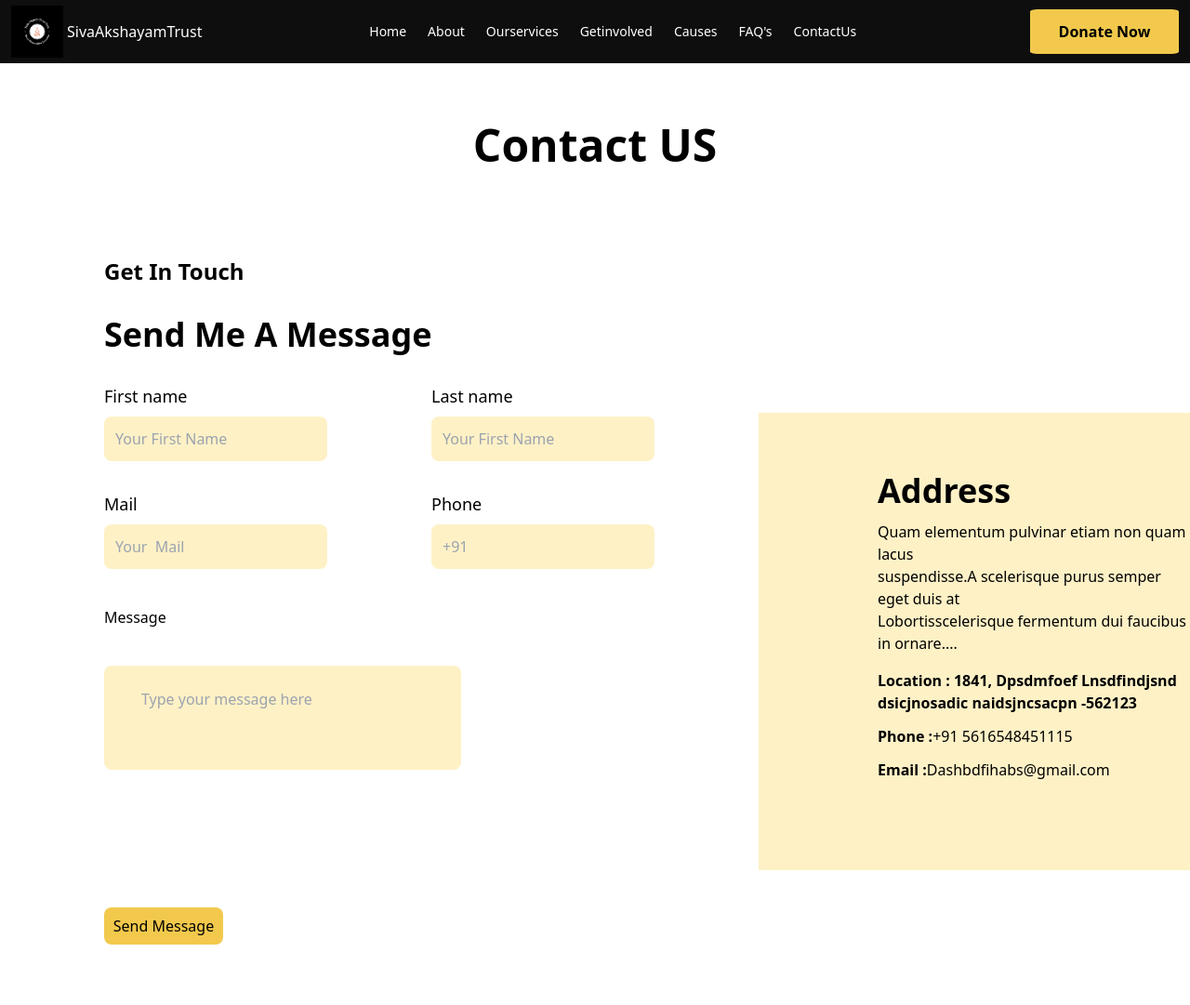
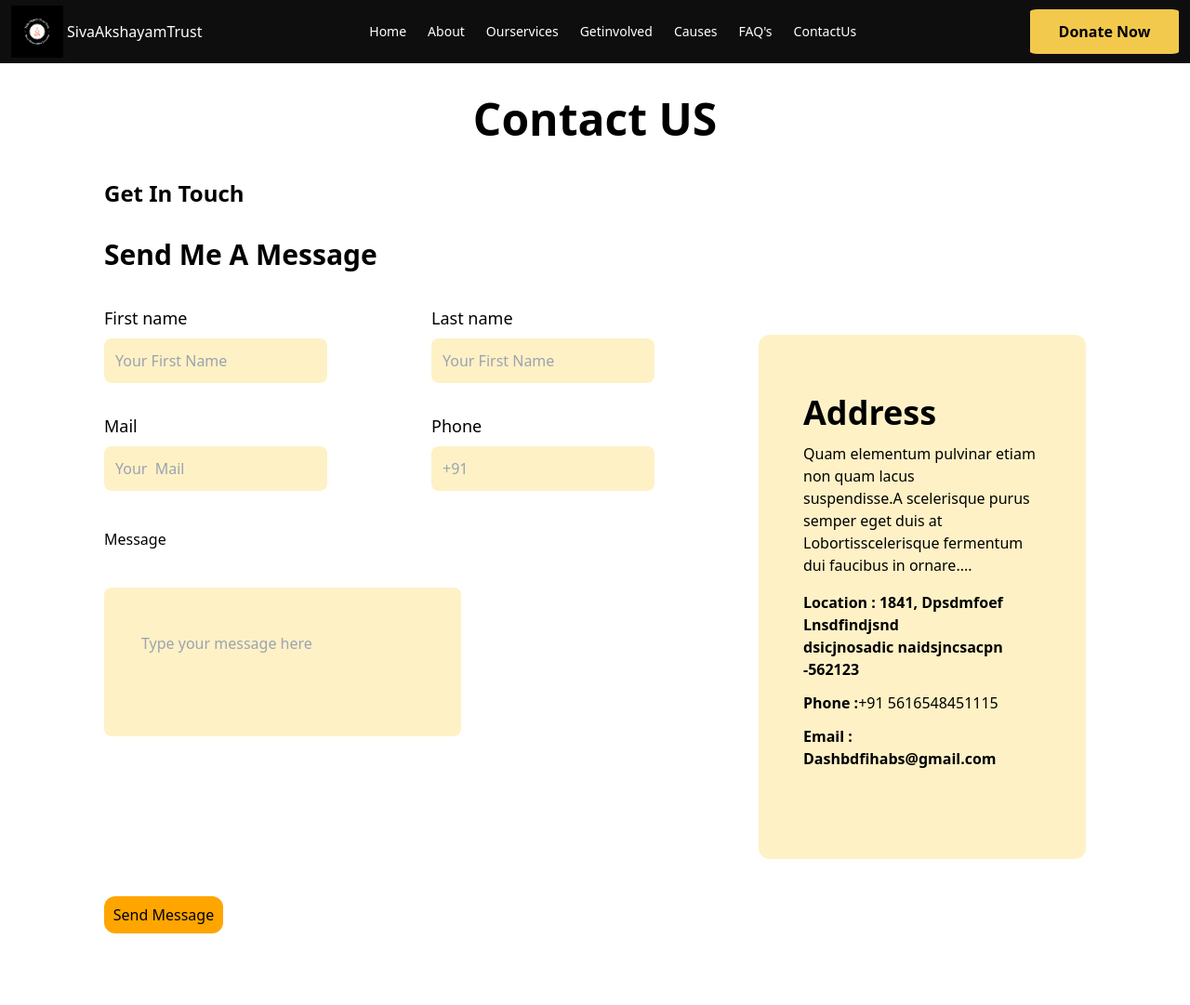
Before and after one commit to manicdon7/Akshaya-Sivam, a Django app: page /contactus in a window 1280 px wide. Shown: the top 1081 px of the page at 93% size. Run offline with Django 4.2, Linux system fonts and the light colour scheme; some libraries are stand-ins or nearby versions.

Commit message:
contact res

```diff
--- a/tailwind.config.js
+++ b/tailwind.config.js
@@ -55,7 +55,7 @@ module.exports = {
         "4xs": "9px",
         "8xs": "5px",
         "12xs": "1px",
-        xl: "20px",
+        "xl": "20px",
         "3xs": "10px",
       },
     },
--- a/templates/base.html
+++ b/templates/base.html
@@ -313,10 +313,10 @@
                     globe,and equip them to fulfill their unique purpose.</h2>
                     <div class="mt-7 ml-28 mlg:flex lg:flex md:flex sm:flex ss:block xs:block text-black">
                       <div class="">
-                        <button class="h-12 w-40 bg-yellow-300 hover:bg-black font-bold rounded-md text-black border hover:border-yellow-300 hover:text-white" style="background-color: rgba(242, 201, 76, 1);">Donate Now</button>
+                        <a href="Donate"><button class="h-12 w-40 bg-yellow-300 hover:bg-black font-bold rounded-md text-black border hover:border-yellow-300 hover:text-white" style="background-color: rgba(242, 201, 76, 1);">Donate Now</button></a>
                       </div>
                       <div class=" mlg:pl-10 lg:pl-10 md:pl-10 sm:pl-10 ss:pl-10 xs:pl-10 mlg:pt-0 ss:pt-10 text-white font-bold rounded-md border-yellow-300">
-                        <button class="h-12 w-40 text-white  font-bold rounded-md border hover:border-yellow-300">Know About Us</button>
+                        <a href="aboutus1"><button class="h-12 w-40 text-white  font-bold rounded-md border hover:border-yellow-300">Know About Us</button></a>
                       </div>
                     </div>
                     <h1 class="pt-36 text-white pl-28 pb-16 font-semibold">230 children under our care  ___________________________________________________________________________________________________________________________________________  58 donations collected</h1>
--- a/templates/contactus.html
+++ b/templates/contactus.html
@@ -296,85 +296,87 @@
     </script>
 </body>
 <main>
-    <div class=" font-bold text-center pt-16 text-5xl">
+  <div class=" pt-4">
+    {% comment %} <p class=" text-blue-800 text-shadow-xs flex justify-center text-7xl font-bold tracking-wide "> Contact Us</p> {% endcomment %}
+    <div class=" font-bold text-center pt-5 text-5xl">
         <h1>Contact US</h1>
       </div>
-      <div class="text-2xl pl-28 pt-24 font-semibold">
+      <div class="text-2xl pt-10 text-center md:text-left md:pl-28 font-semibold">
           <h3>Get In Touch</h3>
         </div>
-      <div class="text-4xl pl-28 pt-8 font-bold h-10">
-        <h2>Send Me A Message</h2>
+        <div class="text-3xl sm:text-center md:text-left md:pl-28 pt-8 font-bold h-10">
+            <h2 class="px-6 md:px-0">Send Me A Message</h2>
         </div>
-      <div class="flex">
+        <div class="block md:flex">
             <div>
-          <div class="flex">
+                <div class="block md:flex">
                     <div>
-              <div class="text-lg pl-28 pt-16">
+                        <div class="text-lg pl-5 md:pl-28 pt-16">
                             <h1>First name</h1>
                         </div>
-              <div class="text-md pl-28 pt-2">
-                <input type="text" class="h-12 w-60 pl-3 rounded-lg" placeholder="Your First Name" style="background-color: rgba(254, 234, 171, 0.68);">
+                        <div class="text-md pl-5 md:pl-28 pt-2">
+                            <input type="text" class="h-12 w-60 pl-3 rounded-lg bg-[#3f4360]" placeholder="Your First Name" style="background-color: rgba(254, 234, 171, 0.68);">
                         </div>
             </div>
             <div>
-              <div class="text-lg pl-28 pt-16">
+                <div class="text-lg pl-5 md:pl-28 pt-8 md:pt-16">
                     <h1>Last name</h1>
                 </div>
-              <div class="text-md pl-28 pt-2">
+                <div class="text-md pl-5 md:pl-28 pt-2">
                     <input type="text" class="h-12 pl-3 w-60 rounded-lg" placeholder="Your First Name" style="background-color: rgba(254, 234, 171, 0.68);">
                 </div>
             </div>
         </div>
-<div class="flex">
+        <div class="block md:flex">
             <div>
-    <div class="text-lg pl-28 pt-8">
+                <div class="text-lg pl-5 md:pl-28 pt-8">
       <h1>Mail</h1>
     </div>
-    <div class="text-md pl-28 pt-2">
+    <div class="text-md pl-5 md:pl-28 pt-2">
         <input type="text" class="h-12 w-60 pl-3 rounded-lg" placeholder="Your  Mail" style="background-color: rgba(254, 234, 171, 0.68);">
     </div>
 </div>
 <div>
-    <div class="text-lg pl-28 pt-8">
+    <div class="text-lg pl-5 md:pl-28 pt-8">
         <h1>Phone</h1>
     </div>
-    <div class="text-md pl-28 pt-2">
+    <div class="text-md pl-5 md:pl-28 pt-2">
         <input type="text" class="h-12 pl-3 w-60 rounded-lg" placeholder="+91  " style="background-color: rgba(254, 234, 171, 0.68);">
     </div>
 </div>
 </div>
-<div class="text-md pl-28 pt-10">
+<div class="text-md pl-5 md:pl-28 pt-10">
 <h1>Message</h1>
 </div>
-<div class="text-md pl-28 pt-10">
-  <input type="text" class="h-28 w-96 pl-10 pb-10 rounded-lg" placeholder="Type your message here" style="background-color: rgba(254, 234, 171, 0.68);">
+<div class="text-md pl-5 md:pl-28 pt-10">
+<input type="text" class="h-28 md:h-40 w-80 md:w-96 pl-10 pb-10 rounded-lg" placeholder="Type your message here" style="background-color: rgba(254, 234, 171, 0.68);">
 </div>
 </div>
-<div class="pl-28 pt-24">
-  <div class="" style="background-color: rgba(254, 234, 171, 0.68);">
-    <div class="font-bold text-4xl pl-32 pt-16">
+<div class="mx-5 md:mx-28 pt-24">
+<div class="bg-blue-500 rounded-xl" style="background-color: rgba(254, 234, 171, 0.68);">
+<div class="font-bold text-4xl mx-12 pt-16">
     <h1>Address</h1>
 </div>
-    <div class="pl-32 pt-3">
+<div class="mx-4 md:mx-12 pt-3">
     <p>Quam elementum pulvinar etiam non quam lacus <br>
         suspendisse.A scelerisque purus semper eget duis at <br>
         Lobortisscelerisque fermentum dui faucibus in ornare....</p>
     </div>
-      <div class="font-semibold pl-32 pt-4">
+    <div class="font-semibold mx-4 md:mx-12 pt-4">
         <p>Location : 1841, Dpsdmfoef Lnsdfindjsnd <br>
             dsicjnosadic naidsjncsacpn -562123</p>
         </div>
-        <div class="pl-32 pt-3 flex">
+        <div class="mx-4 md:mx-12 pt-3 flex">
             <h1 class="font-semibold">Phone : <h1> +91 5616548451115</h1></h1>
         </div>
-        <div class="pl-32 pt-3 pb-24 flex">
-          <h1 class="font-semibold">Email : <h1> Dashbdfihabs@gmail.com</h1></h1>
+        <div class="mx-4 md:mx-12 pt-3 pb-24 flex">
+            <h1 class="font-semibold">Email : <span> Dashbdfihabs@gmail.com</span></h1>
         </div>
     </div>
 </div>
 </div>
-    <div  class="pl-28 pt-10 pb-20">
-      <button class="rounded-lg h-10 w-32" style="background-color: rgba(242, 201, 76, 1);">Send Message</button>
+<div  class="pl-28 pt-5 md:pt-10 pb-20">
+<button class="rounded-xl h-10 w-32" style="background-color: #FFA500;">Send Message</button>
 </div>
   <div id="googleMap" style="width:100%;height:400px;"></div>
   <script>
@@ -390,65 +392,65 @@
     <script src="https://maps.googleapis.com/maps/api/js?key=YOUR_KEY&callback=myMap"></script>
 
   </main>
-  <footer>
+  <footer class="pt-16">
     <div class="font-extrabold text-center bg-yellow-400 h-16">
-      <h1 class="pt-6">Back to top</h1>
+      <h1 class="pt-6 cursor-pointer">Back to top</h1>
     </div>
-    <div class="flex bg-black text-white pb-20">
-      <div class="flex pl-20 text-sm">
+    <div class="md:flex  bg-black text-white pb-20">
+      <div class="flex text-ss px-5 md:text-sm">
       <div>
         <div class="pt-28 font-bold">
-        <a class="pl-60" href="">Home</a>
+        <a class="md:pl-60" href="">Home</a>
       </div>
       <div class="pt-5">
-        <a class="pl-60" href="">AboutUS</a>
+        <a class="md:pl-60" href="">AboutUS</a>
       </div>
       <div class="pt-5">
-        <a class="pl-60" href="">Ourservices</a>
+        <a class="md:pl-60" href="">Ourservices</a>
       </div>
       <div class="pt-5">
-        <a class="pl-60" href="">Getinvolved</a>
+        <a class="md:pl-60" href="">Getinvolved</a>
       </div>
       <div class="pt-5">
-        <a class="pl-60" href="">Causes</a>
+        <a class="md:pl-60" href="">Causes</a>
       </div>
     </div>
     <div>
       <div class="pt-28 font-bold">
-        <a class="pl-36" href="">More</a>
+        <a class="md:pl-36 pl-10" href="">More</a>
       </div>
       <div class="pt-5">
-        <a class="pl-36" href="">FAQ's</a>
+        <a class="md:pl-36 pl-10" href="">FAQ's</a>
       </div>
       <div class="pt-5">
-        <a class="pl-36" href="">ContactUS</a>
+        <a class="md:pl-36 pl-10" href="">ContactUS</a>
       </div>
       <div class="pt-5">
-        <a class="pl-36" href="">Donate</a>
+        <a class="md:pl-36 pl-10" href="">Donate</a>
       </div>
       <div class="pt-5">
-        <a class="pl-36" href="">Blog</a>
+        <a class="md:pl-36 pl-10" href="">Blog</a>
       </div>
     </div>
     <div>
       <div class="pt-28 font-bold">
-        <a class="pl-36" href="">Connect</a>
+        <a class="md:pl-36 pl-6" href="">Connect</a>
       </div>
       <div class="pt-5">
-        <a class="pl-36" href="">Facebook</a>
+        <a class="md:pl-36 pl-6" href="">Facebook</a>
       </div>
       <div class="pt-5">
-        <a class="pl-36" href="">Instagram</a>
+        <a class="md:pl-36 pl-6" href="">Instagram</a>
       </div>
       <div class="pt-5">
-        <a class="pl-36" href="">Twitter</a>
+        <a class="md:pl-36 pl-6" href="">Twitter</a>
       </div>
       <div class="pt-5">
-        <a class="pl-36" href="">Linkedin</a>
+        <a class="md:pl-36 pl-6" href="">Linkedin</a>
       </div>
     </div>
   </div>
-  <div class="block pt-32 pl-32">
+  <div class="block pt-32 px-5 lg:pl-32">
     <div class="text-4xl font-bold">
       <h1>Subscribe to get latest <br>
       updates</h1>
@@ -482,10 +484,5 @@
   </div>
 </div>
 </div>
-<script>
-  AOS.init({
-    duration: 1200,
-  })
-</script>
 </footer>
   </html>
```
Also changed, not shown: templates/new.html (added, +180 -0 lines), media/donation_images/Croods_The_Feedback.png (added), media/donation_images/Education.png (added), media/donation_images/Food.png (added), media/donation_images/Homeless.png (added), media/donation_images/Medical.png (added). Lines whose indentation alone changed are shown as unchanged.
